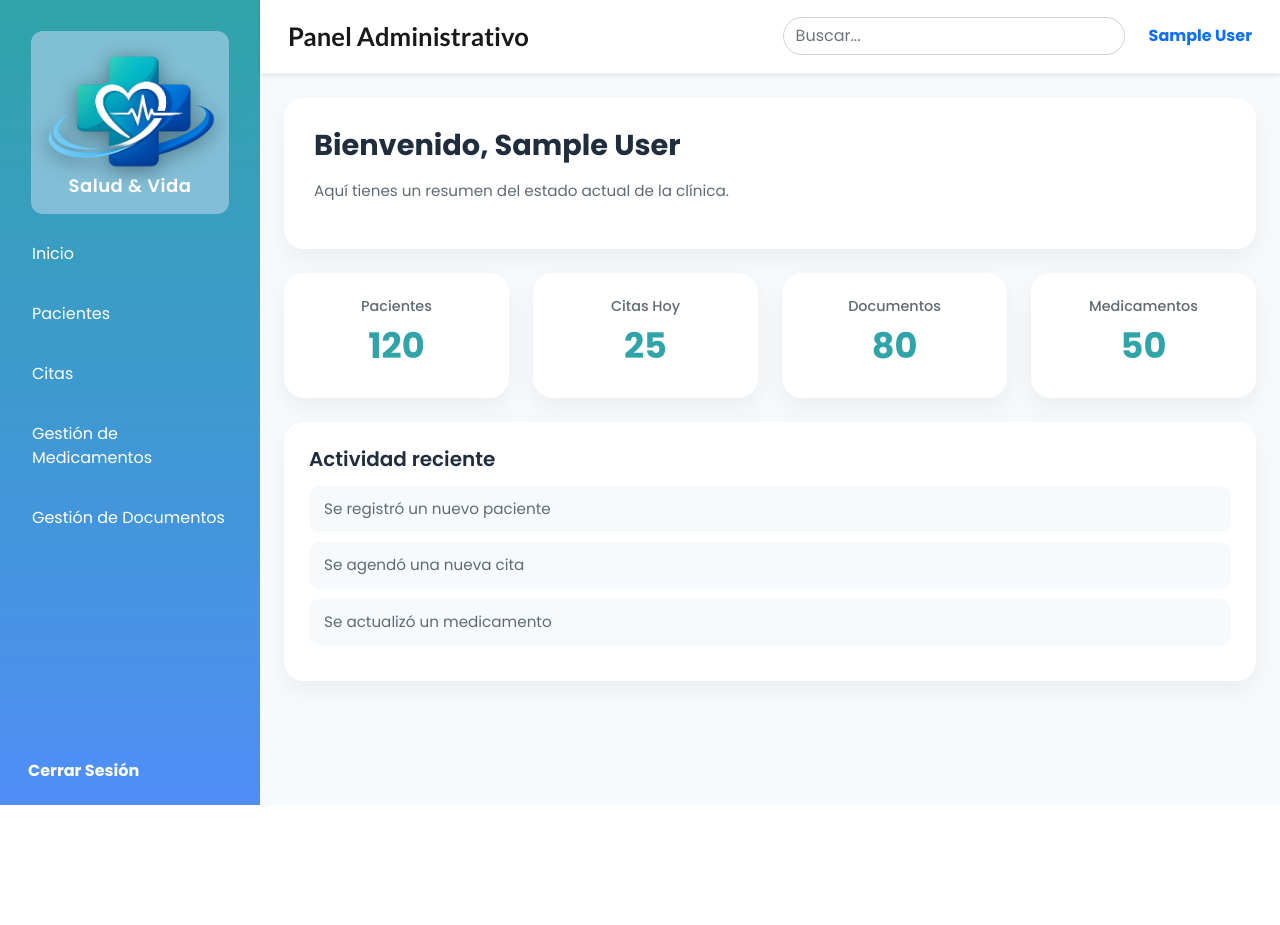
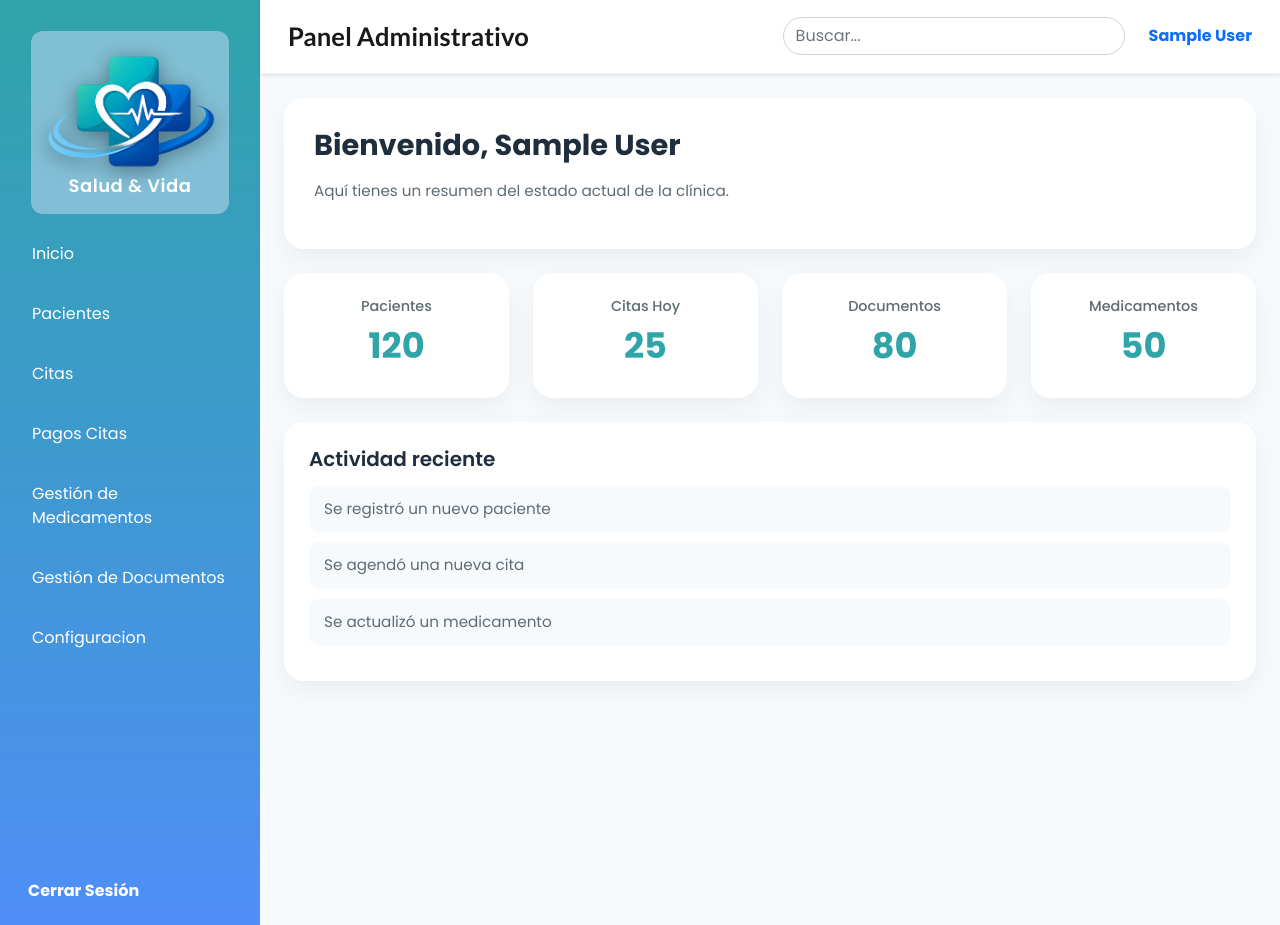
Before and after one commit to alonsoSaavedra-03/Clinica_Proyecto, a PHP site: page /views/admin/dashboard.php in a window 1280 px wide. Before the commit the page ends 805 px from the top, so only its background shows below. Run offline with PHP 8.4, Linux system fonts and the light colour scheme; the visitor is signed in with stand-in values (Sample User, id 1); some libraries are stand-ins or nearby versions.

Commit message:
Actualizacion del main y bloque 4

```diff
--- a/views/admin/dashboard.php
+++ b/views/admin/dashboard.php
@@ -58,10 +58,16 @@ $NombrePersonal = $_SESSION['nombres_empleado'] ?? 'Usuario';
                     <button id="btnCitas" class="btn w-100 text-start panel nav-link" >Citas</button>
                 </li>
                 <li class="nav-item">
+                    <button id="btnPagoCita" class="nav-link btn w-100 text-start panel" >Pagos Citas</button>
+                </li>
+                <li class="nav-item">
                     <button id="btnMedicamentos" class="nav-link btn w-100 text-start panel" >Gestión de Medicamentos</button>
                 </li>
                 <li class="nav-item">
                     <button id="btnDocumentos" class="nav-link btn w-100 text-start panel" >Gestión de Documentos</button>
+                </li>
+                <li class="nav-item">
+                    <button id="btnconfig" class="nav-link btn w-100 text-start panel" >Configuracion</button>
                 </li>
                 <li class="nav-item">
                     <a href="../../PHP/logout.php">
```
